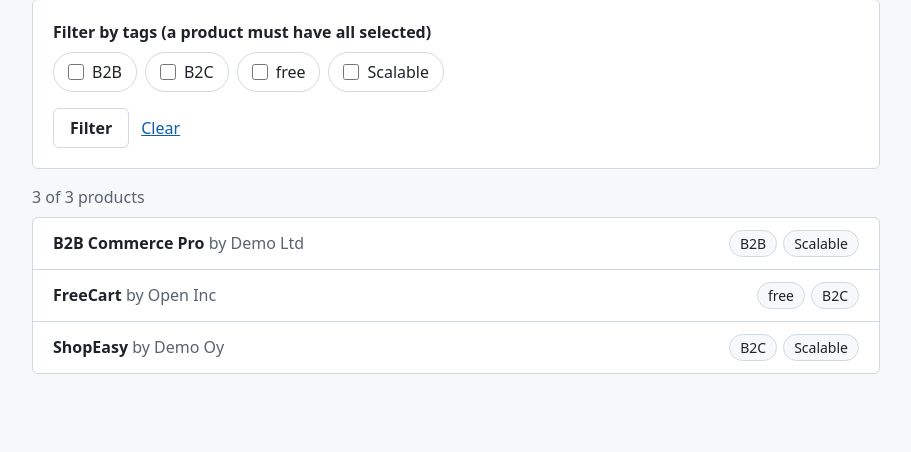
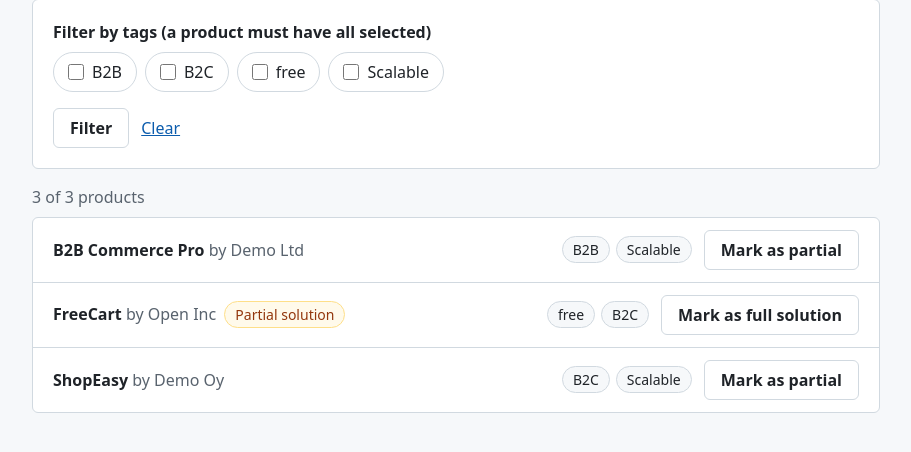
Before and after one commit to sajan114/solution_database, a Laravel app: page /solutions/1 in a window 1280 px wide. Shown: the part 219-671 px from the top of the page, without its empty margins (184-1095 px from the left). Run offline with Laravel 12, Linux system fonts and the light colour scheme; data comes from the database, SQL or seed files in the repository; style sheets or scripts are compiled from the project's sources.

Commit message:
Mark products as partial solutions
Add an is_partial column to the product/solution link table, a toggle route
and button on the solution page, a Partial solution badge, seed data and
tests.

```diff
--- a/app/Http/Controllers/SolutionController.php
+++ b/app/Http/Controllers/SolutionController.php
@@ -13,8 +13,8 @@ class SolutionController extends Controller
     {
         $selectedTags = array_map('intval', (array) $request->query('tags', []));
 
-        $products = Product::query()
-            ->whereHas('solutions', fn ($q) => $q->whereKey($solution->id))
+        // Products of this solution; each one carries pivot->is_partial.
+        $products = $solution->products()
             ->withAllTags($selectedTags)
             ->with('tags')
             ->orderBy('name')
@@ -33,4 +33,20 @@ class SolutionController extends Controller
             'selectedTags' => $selectedTags,
         ]);
     }
+
+    // Flip a product between "solves it fully" and "solves it only in part" for this solution.
+    public function togglePartial(Solution $solution, Product $product)
+    {
+        $link = $solution->products()->whereKey($product->id)->first();
+        abort_if($link === null, 404);
+
+        $makePartial = ! $link->pivot->is_partial;
+        $solution->products()->updateExistingPivot($product->id, ['is_partial' => $makePartial]);
+
+        $message = $makePartial
+            ? $product->name . ' is now marked as a partial solution.'
+            : $product->name . ' is now marked as a full solution.';
+
+        return redirect()->back()->with('message', $message);
+    }
 }
--- a/app/Models/Product.php
+++ b/app/Models/Product.php
@@ -11,7 +11,7 @@ class Product extends Model
 
     public function solutions()
     {
-        return $this->belongsToMany(Solution::class);
+        return $this->belongsToMany(Solution::class)->withPivot('is_partial');
     }
 
     public function tags()
--- a/app/Models/Solution.php
+++ b/app/Models/Solution.php
@@ -15,6 +15,6 @@ class Solution extends Model
 
     public function products()
     {
-        return $this->belongsToMany(Product::class);
+        return $this->belongsToMany(Product::class)->withPivot('is_partial');
     }
 }
--- a/resources/css/app.css
+++ b/resources/css/app.css
@@ -151,6 +151,10 @@ a.row-title:hover { text-decoration: underline; }
     background: var(--bg);
 }
 
+.badge-partial { background: #fffaeb; border-color: #fedf89; color: #93370d; margin-left: 4px; }
+.row-side { display: flex; align-items: center; justify-content: flex-end; flex-wrap: wrap; gap: 12px; }
+.row-side form { margin: 0; }
+
 .count { color: var(--muted); font-variant-numeric: tabular-nums; margin: 0 0 8px; }
 
 @media (max-width: 560px) {
--- a/resources/views/solution.blade.php
+++ b/resources/views/solution.blade.php
@@ -43,7 +43,11 @@
                         @if ($product->vendor)
                             <span class="muted">by {{ $product->vendor }}</span>
                         @endif
+                        @if ($product->pivot->is_partial)
+                            <span class="badge badge-partial" title="Solves only part of the need">Partial solution</span>
+                        @endif
                     </div>
+                    <div class="row-side">
                         <div class="badges">
                             @forelse ($product->tags as $tag)
                                 <span class="badge">{{ $tag->name }}</span>
@@ -51,6 +55,14 @@
                                 <span class="muted">No tags</span>
                             @endforelse
                         </div>
+                        <form method="POST" action="/solutions/{{ $solution->id }}/products/{{ $product->id }}/partial">
+                            @csrf
+                            @method('PATCH')
+                            <button class="btn" type="submit">
+                                {{ $product->pivot->is_partial ? 'Mark as full solution' : 'Mark as partial' }}
+                            </button>
+                        </form>
+                    </div>
                 </li>
             @endforeach
         </ul>
--- a/routes/web.php
+++ b/routes/web.php
@@ -8,3 +8,4 @@ Route::get('/', [ProblemController::class, 'index']);
 Route::resource('problems', ProblemController::class);
 
 Route::get('/solutions/{solution}', [SolutionController::class, 'show']);
+Route::patch('/solutions/{solution}/products/{product}/partial', [SolutionController::class, 'togglePartial']);
```
Also changed, not shown: database/seeders/DatabaseSeeder.php (+6 -1 lines), tests/Feature/PartialSolutionTest.php (added, +71 -0 lines), database/migrations/2026_11_15_100000_add_is_partial_to_product_solution_table.php (added). Lines whose indentation alone changed are shown as unchanged.
